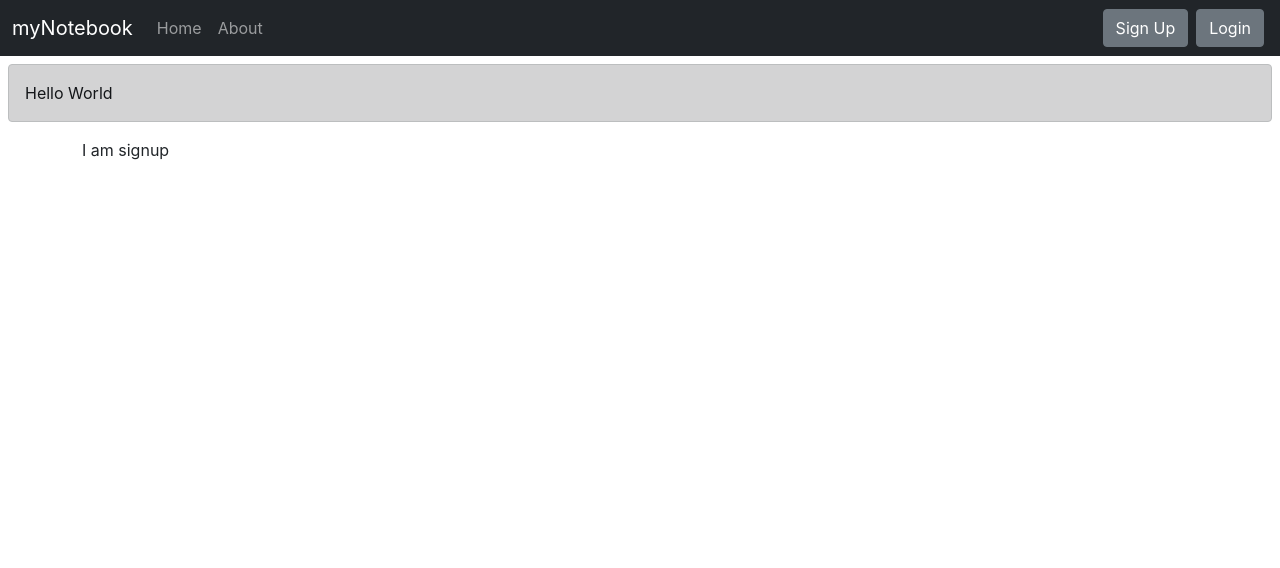
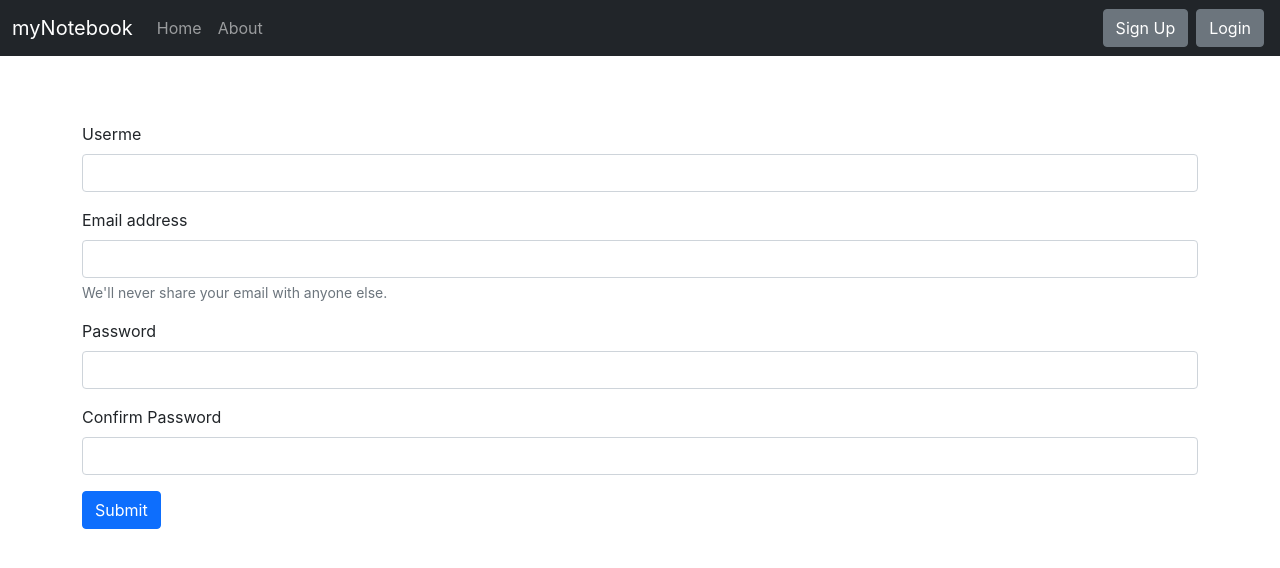
Before and after one commit to Daemon-25/myNotebook, a React (Create React App) app: page /signup in a window 1280 px wide. Shown: the top 568 px of the page. Built offline with nearby package versions, Linux system fonts and the light colour scheme.

Commit message:
Added all the alert messages

```diff
--- a/src/App.js
+++ b/src/App.js
@@ -1,4 +1,4 @@
-import React from 'react'
+import React, { useState } from 'react'
 import {
   BrowserRouter as Router,
   Switch,
@@ -14,27 +14,39 @@ import NoteState from './context/notes/NoteState';
 
 
 function App() {
+  const [alert, setAlert] = useState(null);
+
+  const showAlert = (message, type)=>{
+    setAlert({
+      msg: message,
+      type: type
+    });
+    setTimeout(() => {
+      setAlert(null)
+    }, 1000);
+  }
+
   return (
     <>
       <NoteState>
         <Router>
           <Navbar />
           <div className='mx-2 my-2'>
-          <Alert message={"Hello World"}></Alert>
+          <Alert alert={alert}/>
           </div>
           <div className="container">
             <Switch>
               <Route exact path="/">
-                <Home />
+                <Home showAlert={showAlert}/>
               </Route>
               <Route exact path="/about">
                 <About />
               </Route>
               <Route exact path="/signup">
-                <SignUp />
+                <SignUp showAlert={showAlert}/>
               </Route>
               <Route exact path="/login">
-                <Login />
+                <Login showAlert={showAlert}/>
               </Route>
             </Switch>
           </div>
--- a/src/components/AddNote.js
+++ b/src/components/AddNote.js
@@ -1,7 +1,7 @@
 import React, { useContext, useState } from 'react';
 import noteContext from '../context/notes/noteContext';
 
-const AddNote = () => {
+const AddNote = (props) => {
     const context = useContext(noteContext);
     const { addNote } = context;
 
@@ -10,6 +10,7 @@ const AddNote = () => {
         e.preventDefault();
         addNote(note.title, note.description, note.tag);
         setNote({ title: "", description: "", tag: "" })
+        props.showAlert("Note Added Successfully", "success")
     }
 
     const handleOnChange = (e) => {
--- a/src/components/Alert.js
+++ b/src/components/Alert.js
@@ -1,10 +1,20 @@
 import React from 'react'
 
 export const Alert = (props) => {
+    const capitilize = (word) => {
+        if(word==="danger")
+            word = "error";
+        const lower = word.toLowerCase();
+        return lower.charAt(0).toUpperCase() + lower.slice(1);
+    }
+
     return (
         <>
-            <div className="alert alert-dark" role="alert">
-                {props.message}
+            <div style={{ height: '50px' }} className="my-1">
+                {props.alert && <div className={`alert alert-${props.alert.type} alert-dismissible fade show`} role="alert">
+                    <strong>{capitilize(props.alert.type)}</strong>: {props.alert.msg}
+
+                </div>}
             </div>
         </>
     )
--- a/src/components/Home.js
+++ b/src/components/Home.js
@@ -2,11 +2,11 @@ import React from 'react'
 
 import { Notes } from './Notes'
 
-export const Home = () => {
+export const Home = (props) => {
 
     return (
         <div>
-            <Notes />
+            <Notes showAlert={props.showAlert}/>
         </div>
     )
 }
--- a/src/components/Login.js
+++ b/src/components/Login.js
@@ -1,7 +1,7 @@
 import React, { useState } from 'react'
 import { useHistory } from 'react-router-dom/cjs/react-router-dom.min';
 
-export const Login = () => {
+export const Login = (props) => {
     const [creds, setCreds] = useState({ email: "", password: "" });
     let history = useHistory();
 
@@ -22,9 +22,9 @@ export const Login = () => {
             //Save the auth Token and redirect
             localStorage.setItem('token', json.authToken);
             history.push('/')
-
+            props.showAlert("Login Successful", "success");
         } else {
-            alert("Invalid Credentials")
+            props.showAlert("Invalid Credentials", "danger");
         }
     }
 
@@ -38,7 +38,6 @@ export const Login = () => {
                 <div className="mb-3">
                     <label htmlFor="email" className="form-label">Email address</label>
                     <input type="email" className="form-control" value={creds.email} id="email" name='email' aria-describedby="emailHelp" onChange={handleOnChange} />
-                    <div id="emailHelp" className="form-text">We'll never share your email with anyone else.</div>
                 </div>
                 <div className="mb-3">
                     <label htmlFor="password" className="form-label">Password</label>
--- a/src/components/NoteItem.js
+++ b/src/components/NoteItem.js
@@ -15,8 +15,8 @@ export const NoteItem = (props) => {
                     <div className="card-body">
                         <h5 className="card-title">{note.title}</h5>
                         <p className="card-text">{note.description}</p>
-                        <i className="far fa-trash-alt" onClick={()=>deleteNote(note._id)}></i>
-                        <i className="far fa-edit mx-3" data-bs-toggle="modal" data-bs-target="#exampleModal" onClick={()=>updateNote(note)}></i>
+                        <i className="far fa-trash-alt" onClick={()=>{deleteNote(note._id); props.showAlert("Note Deleted Successfully", "success");}}></i>
+                        <i className="far fa-edit mx-3" data-bs-toggle="modal" data-bs-target="#exampleModal" onClick={()=>{updateNote(note);}}></i>
                     </div>
                     <div className="card-footer text-muted">
                         {note.date}
--- a/src/components/Notes.js
+++ b/src/components/Notes.js
@@ -3,7 +3,7 @@ import noteContext from '../context/notes/noteContext';
 import AddNote from './AddNote';
 import { NoteItem } from './NoteItem';
 
-export const Notes = () => {
+export const Notes = (props) => {
     const context = useContext(noteContext);
     const { notes, getNotes, editNote } = context;
     const [note, setNote] = useState({ id: "", etitle: "", edescription: "", etag: "" })
@@ -21,6 +21,7 @@ export const Notes = () => {
     const handleAddNote = (e) => {
         editNote(note.id, note.etitle, note.edescription, note.etag)
         refClose.current.click();
+        props.showAlert("Note Eddited Successfully", "success")
     }
 
     const handleOnChange = (e) => {
@@ -31,7 +32,7 @@ export const Notes = () => {
     const refClose = useRef(null);
     return (
         <>
-            <AddNote />
+            <AddNote showAlert={props.showAlert}/>
             <button ref={ref} type="button" className="btn btn-primary d-none" data-bs-toggle="modal" data-bs-target="#exampleModal">
                 Launch demo modal
             </button>
@@ -71,7 +72,7 @@ export const Notes = () => {
                 <h1>Your Notes</h1>
                 {notes.length === 0 && <div className='conatiner mx-3'>No Notes to display</div>}
                 {notes.map((note) => {
-                    return <NoteItem key={note._id} updateNote={updateNote} note={note} />
+                    return <NoteItem key={note._id} updateNote={updateNote} note={note} showAlert={props.showAlert}/>
                 })}
             </div>
         </>
--- a/src/components/SignUp.js
+++ b/src/components/SignUp.js
@@ -1,9 +1,59 @@
-import React from 'react'
+import React, { useState } from 'react'
+import { useHistory } from 'react-router-dom/cjs/react-router-dom.min';
 
-export const SignUp = () => {
+export const SignUp = (props) => {
+    const [creds, setCreds] = useState({ name: "", email: "", password: "", cpassword: "" });
+    let history = useHistory();
+
+    const handleSubmit = async (e) => {
+        e.preventDefault();
+        const { name, email, password } = creds;
+        const response = await fetch(`http://localhost:5000/api/auth/createuser`, {
+            method: 'POST',
+            headers: {
+                'Content-Type': 'application/json',
+            },
+            body: JSON.stringify({ name, email, password })
+        });
+        const json = await response.json();
+        console.log(json);
+
+        if (json.success) {
+            //Save the auth Token and redirect
+            localStorage.setItem('token', json.authToken);
+            history.push('/')
+            props.showAlert("Account Created Successfully!", "success");
+        } else {
+            props.showAlert("USer already exists!", "danger");
+        }
+    }
+
+    const handleOnChange = (e) => {
+        setCreds({ ...creds, [e.target.name]: e.target.value });
+    }
+
     return (
         <div>
-            I am signup
+            <form onSubmit={handleSubmit}>
+                <div className="mb-3">
+                    <label htmlFor="name" className="form-label">Userme</label>
+                    <input type="text" className="form-control" onChange={handleOnChange} id="name" name="name" required/>
+                </div>
+                <div className="mb-3">
+                    <label htmlFor="email" className="form-label">Email address</label>
+                    <input type="email" className="form-control" onChange={handleOnChange} id="email" name="email" aria-describedby="emailHelp" required/>
+                    <div id="emailHelp" className="form-text">We'll never share your email with anyone else.</div>
+                </div>
+                <div className="mb-3">
+                    <label htmlFor="password" className="form-label">Password</label>
+                    <input type="password" className="form-control" onChange={handleOnChange} id="password" name="password" minLength={6} required/>
+                </div>
+                <div className="mb-3">
+                    <label htmlFor="password" className="form-label">Confirm Password</label>
+                    <input type="password" className="form-control" onChange={handleOnChange} id="cpassword" name="cpassword" minLength={6} required/>
+                </div>
+                <button type="submit" className="btn btn-primary">Submit</button>
+            </form>
         </div>
     )
 }
```
Also changed, not shown: 1 other file (tests, documents, lock files or other folders).
